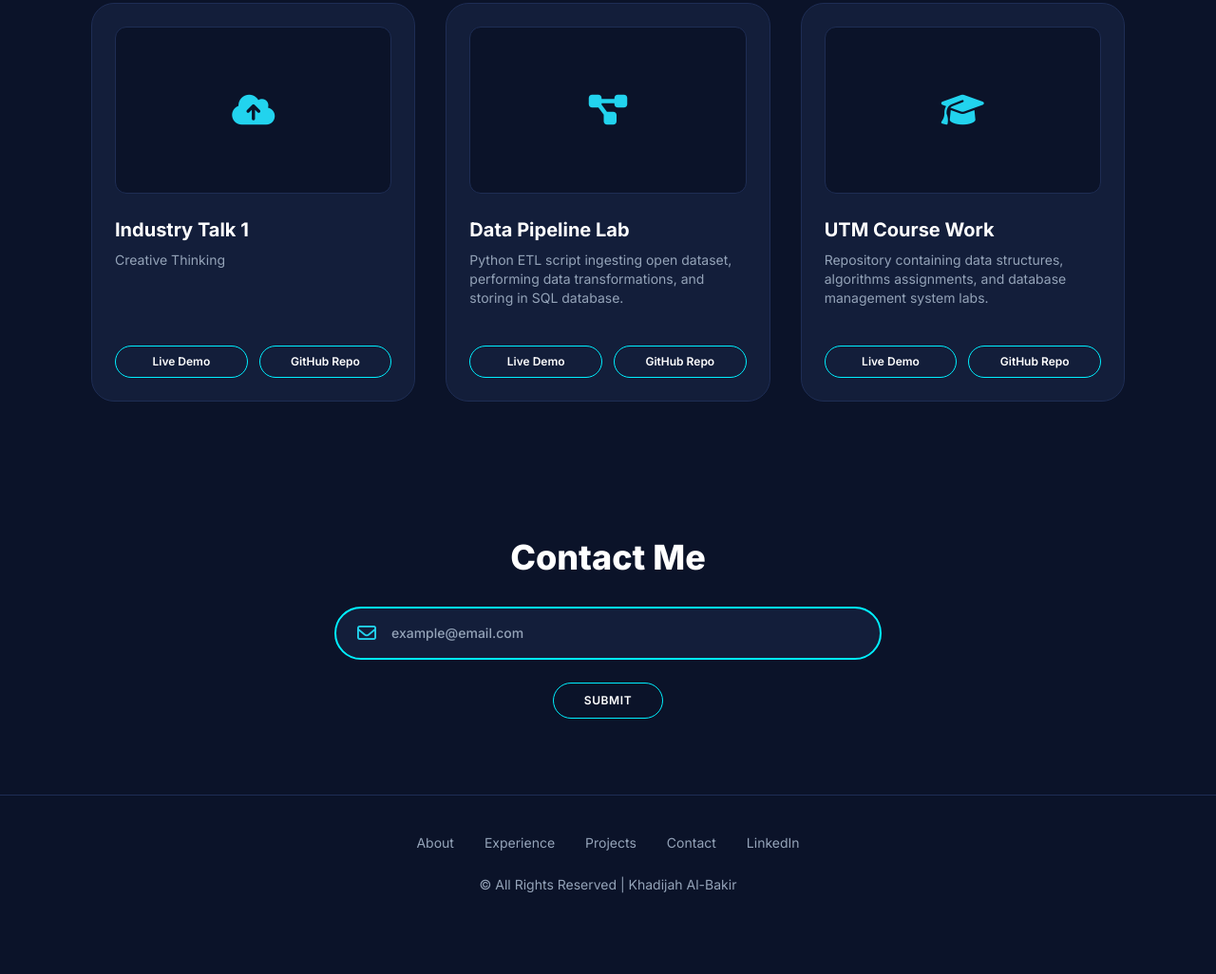
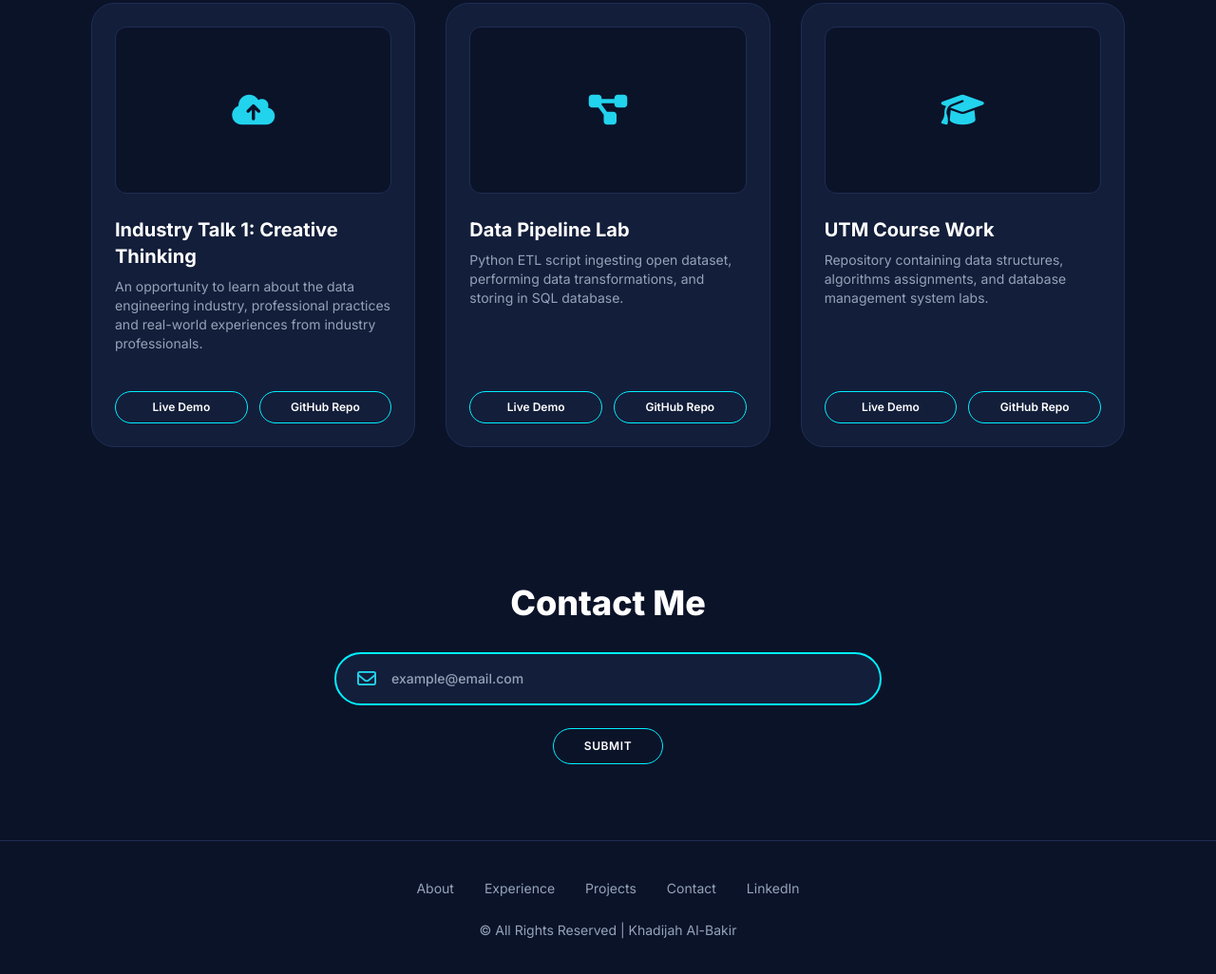
Before and after one commit to khadijahbakir/khadijahbakir.github.io, a plain HTML site: page portfolio.html in a window 1280 px wide. Shown: the part 1515-2541 px from the top of the page at 95% size. Before the commit the page ends 2497 px from the top, so only its background shows below. Drawn offline with nearby package versions, Linux system fonts and the light colour scheme.

Commit message:
Update portfolio.html

```diff
--- a/portfolio.html
+++ b/portfolio.html
@@ -303,9 +303,9 @@
                         <div class="w-full h-44 rounded-xl bg-[#0b1329] border border-[#1e2d54] flex items-center justify-center text-white mb-6 p-4 text-center overflow-hidden">
                             <i class="fa-solid fa-cloud-arrow-up text-4xl text-cyan-400"></i>
                         </div>
-                        <h3 class="font-bold text-xl text-white mb-2">Industry Talk 1</h3>
+                        <h3 class="font-bold text-xl text-white mb-2">Industry Talk 1: Creative Thinking</h3>
                         <p class="text-slate-400 text-xs sm:text-sm leading-relaxed mb-6">
-                            Creative Thinking
+                            An opportunity to learn about the data engineering industry, professional practices and real-world experiences from industry professionals.
                         </p>
                     </div>
 
```
